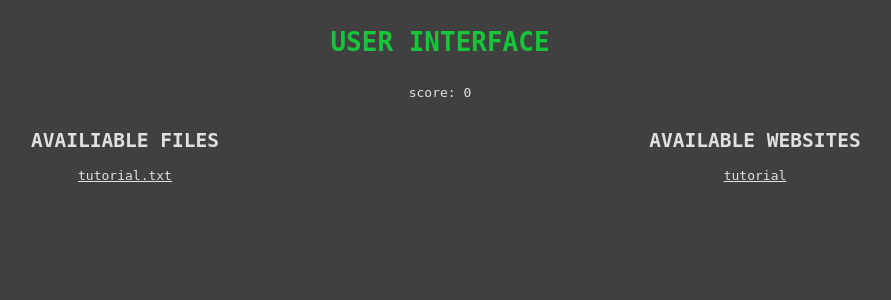
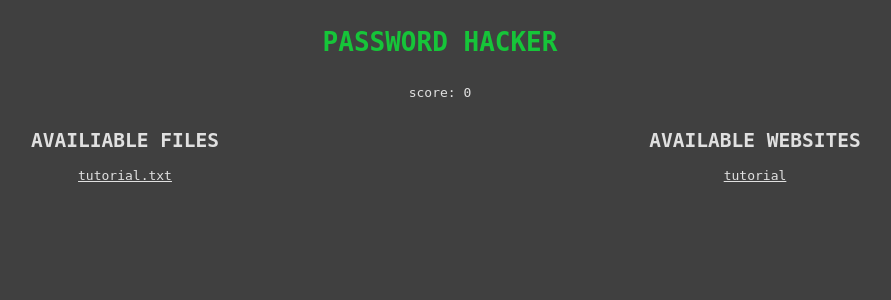
Before and after one commit to J3LLYF15H/MontyHacksV, a Flask app: page / in a window 1280 px wide. Shown: the top 300 px of the page, without its empty margins (200-1091 px from the left). Run offline with Flask 2, Linux system fonts and the light colour scheme.

Commit message:
Update index.html

```diff
--- a/templates/index.html
+++ b/templates/index.html
@@ -12,7 +12,7 @@
         {% endfor %}
         {% block content %} {% endblock %}
     </div>
-    <h1>USER INTERFACE</h1>
+    <h1>PASSWORD HACKER</h1>
     <p>score: {{ session['score'] }}</p>
     <div class="row">
         <div class="column">
```
